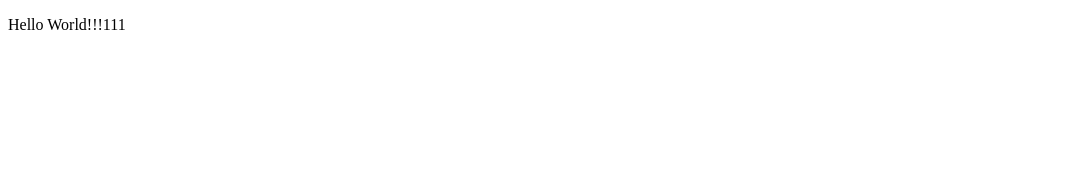
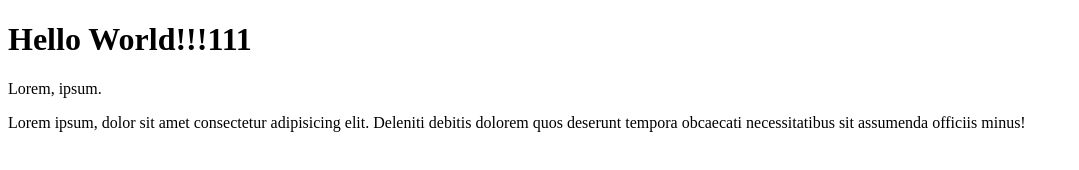
Before and after one commit to alexwebdev96/js-course, a website: page index.html in a window 1280 px wide. Shown: the whole page, without its empty margins (0-1079 px from the left). Drawn offline with Linux system fonts and the light colour scheme.

Commit message:
index.hmtl mod

```diff
--- a/index.html
+++ b/index.html
@@ -8,7 +8,10 @@
 </head>
 <body>
 
-  <p>Hello World!!!111</p>
+  <h1>Hello World!!!111</h1>
+  <p>Lorem, ipsum.</p>
+  <p>Lorem ipsum, dolor sit amet consectetur adipisicing elit. Deleniti debitis dolorem quos deserunt tempora obcaecati necessitatibus sit assumenda officiis minus!</p>
+
 
   <script src="js/script.js"></script>
 
```
